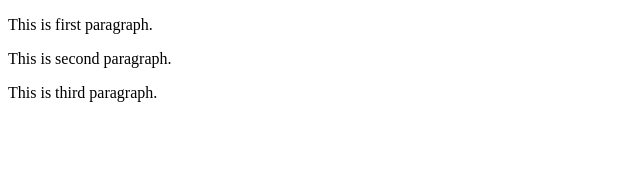
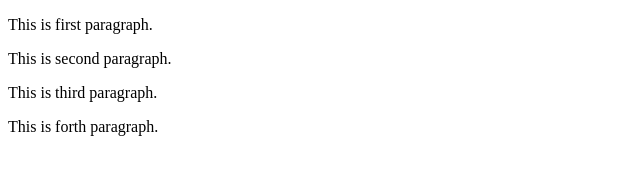
Before and after one commit to pureli/git-test, a plain HTML site: page index.html in a window 1280 px wide. Shown: the whole page, without its empty margins (0-640 px from the left). Drawn offline with Linux system fonts and the light colour scheme.

Commit message:
forth commit

```diff
--- a/index.html
+++ b/index.html
@@ -8,6 +8,7 @@
     <p>This is first paragraph.</p>
     <p>This is second paragraph.</p>
     <p>This is third paragraph.</p>
+     <p>This is forth paragraph.</p>
 </body>
 
 </html>
```
